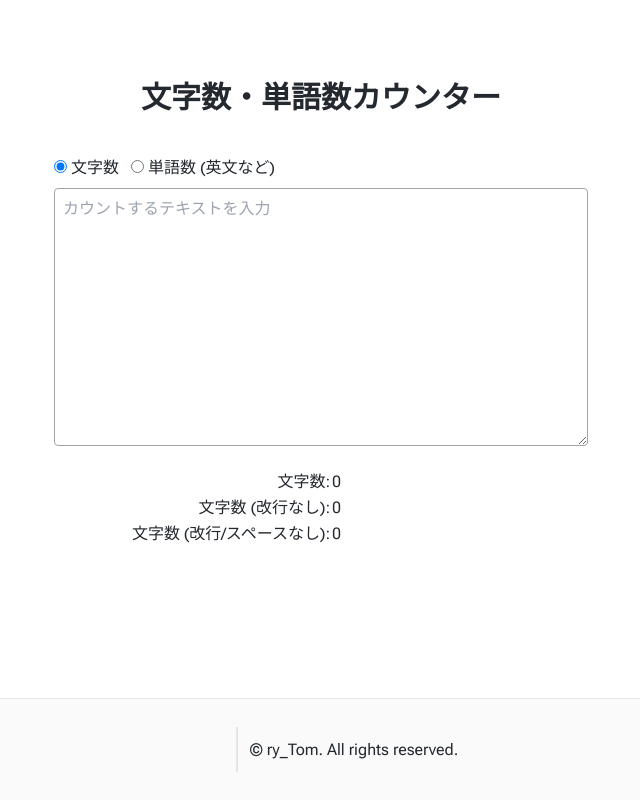
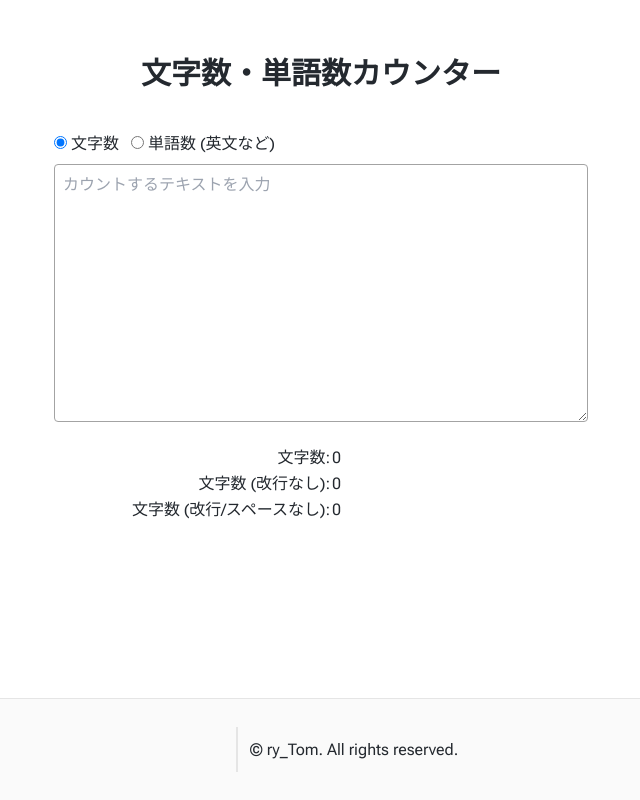
Before and after one commit to ryoryo25/wordcount, a Next.js app: page / in a window 1280 px wide. Shown: the whole page, without its empty margins (319-959 px from the left). Built offline with nearby package versions, Linux system fonts and the light colour scheme; some icons are missing.

Commit message:
decrease title margin top

```diff
--- a/src/app/components/title.tsx
+++ b/src/app/components/title.tsx
@@ -2,7 +2,7 @@ import { TITLE } from "@/lib/constants"
 
 const Title = () => {
   return (
-    <header className="mt-20 mb-10">
+    <header className="mt-14 mb-10">
       <h1 className="text-3xl font-bold flex justify-center">{TITLE}</h1>
     </header>
   )
```
